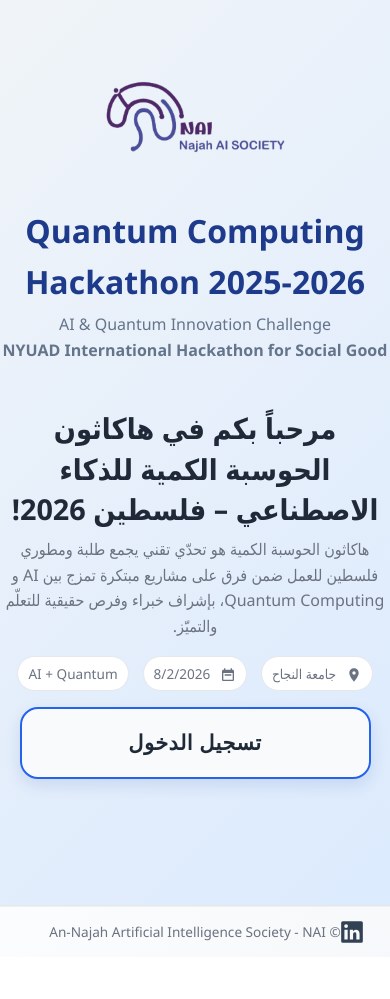
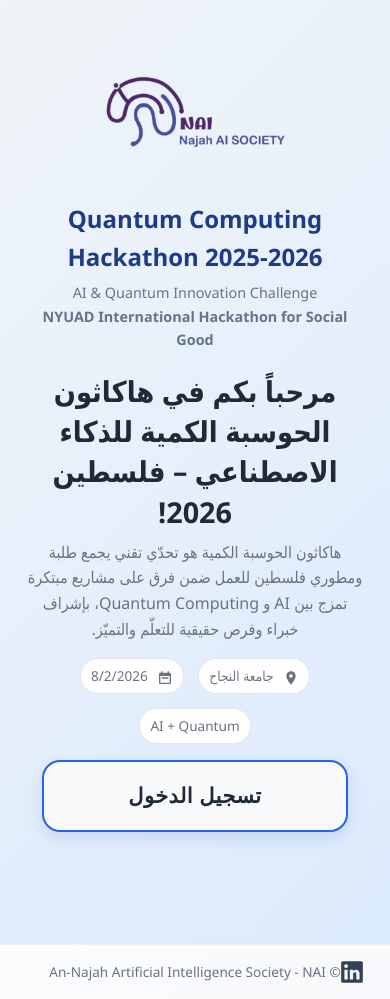
Before and after one commit to m7md1221/Quantum-hakathon-WebSite, a website: page public/login.html in a window 390 px wide. Before the commit the page ends 957 px from the top, so only its background shows below. Drawn offline with Linux system fonts and the light colour scheme.

Commit message:
login page responsiveness

```diff
--- a/public/styles.css
+++ b/public/styles.css
@@ -1123,11 +1123,33 @@
 
 /* Responsive Footer */
 @media (max-width: 768px) {
-    .footer-bottom {
-        flex-direction: column;
-        text-align: center;
-        gap: 12px;
-        padding: 14px 15px;
+    .login-body .container {
+        padding: 15px;
+        max-width: 95%;
+    }
+
+    .login-body .card {
+        padding: 25px;
+        margin: 10px;
+        width: 100%;
+        box-sizing: border-box;
+    }
+
+    .login-body .form-group {
+        padding: 0 8px;
+    }
+
+    .login-body .header {
+        padding: 0 15px;
+        margin-bottom: 20px;
+    }
+
+    .login-body .header h1 {
+        font-size: 1.5rem;
+    }
+
+    .login-body .header p {
+        font-size: 0.9rem;
     }
 
     .login-body .btn {
```
